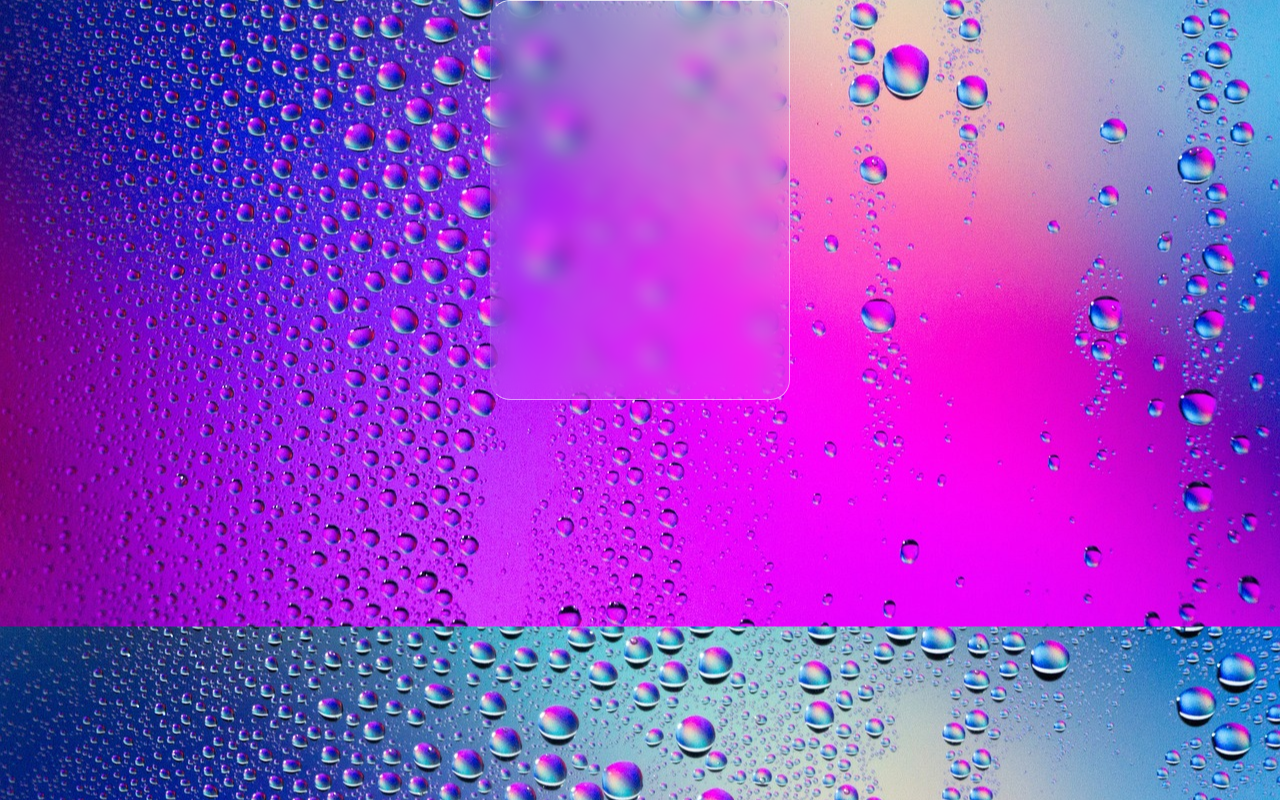
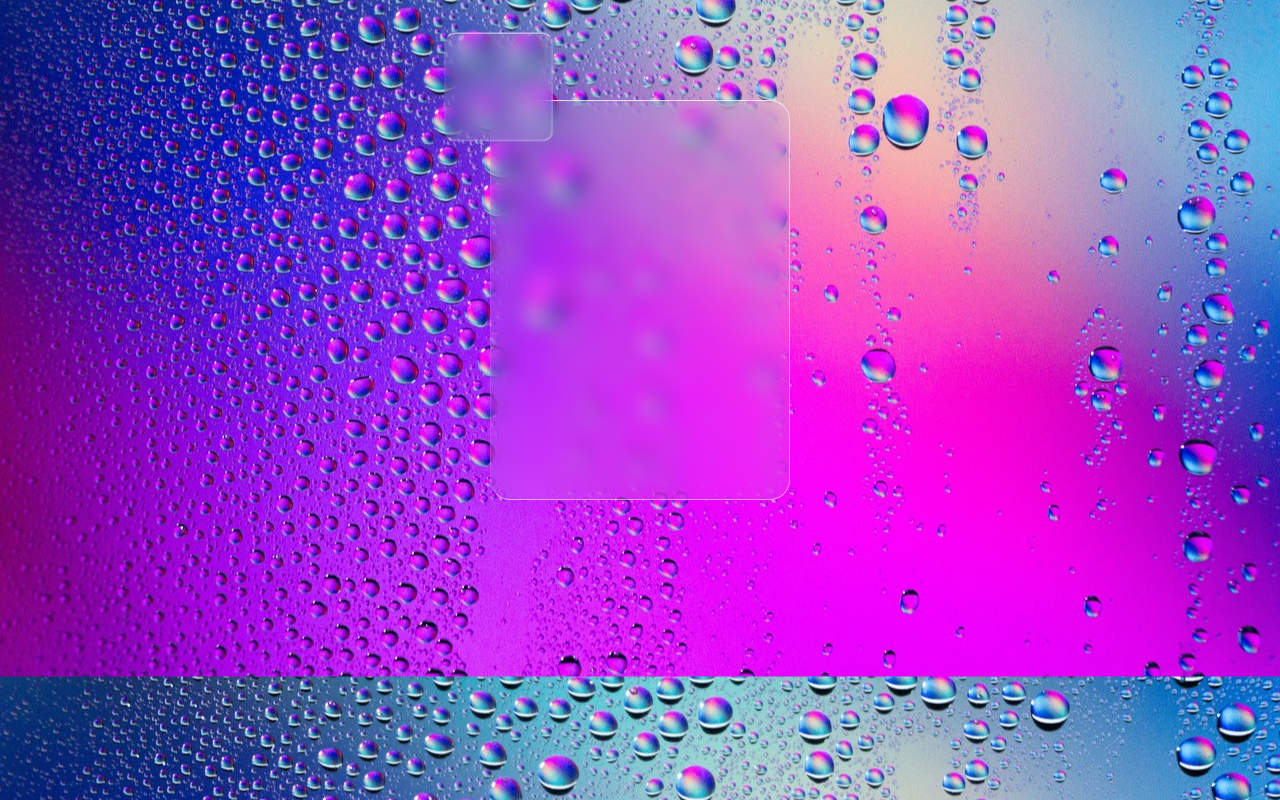
Before and after one commit to OscarNii/Gradient-Card, a plain HTML site: page index.html in a window 1280 px wide. Drawn offline with nearby package versions, Linux system fonts and the light colour scheme.

Commit message:
VanillaTilt and gradient background

```diff
--- a/index.html
+++ b/index.html
@@ -9,6 +9,7 @@
   </head>
   <body>
     <div class="box">
+        <div class="element bg" ></div>
       <div class="card"></div>
 
       <script
--- a/style.css
+++ b/style.css
@@ -31,3 +31,18 @@ body {
   box-shadow: 0 25px 45px rgb;
   transform-style: preserve-3d;
 }
+.element
+{
+    position: relative;
+    top: 50px;
+    left: -30px;
+    width: 100px;
+    height: 100px;
+    background: rgba(255, 255, 255, 0.1);
+    transform: translateZ(80px);
+    backdrop-filter: blur(10px);
+    border: 1px solid rgba(255, 255, 255, 0.5);
+    border-top: 1px solid rgba(255, 255, 255, 0.75);
+    border-left: 1px solid rgba(255, 255, 255, 0.1);
+    border-radius: 10px;
+}
```
Also changed, not shown: assets/codioful-formerly-gradienta-G084bO4wGDA-unsplash.jpg (added), 1 other file.
